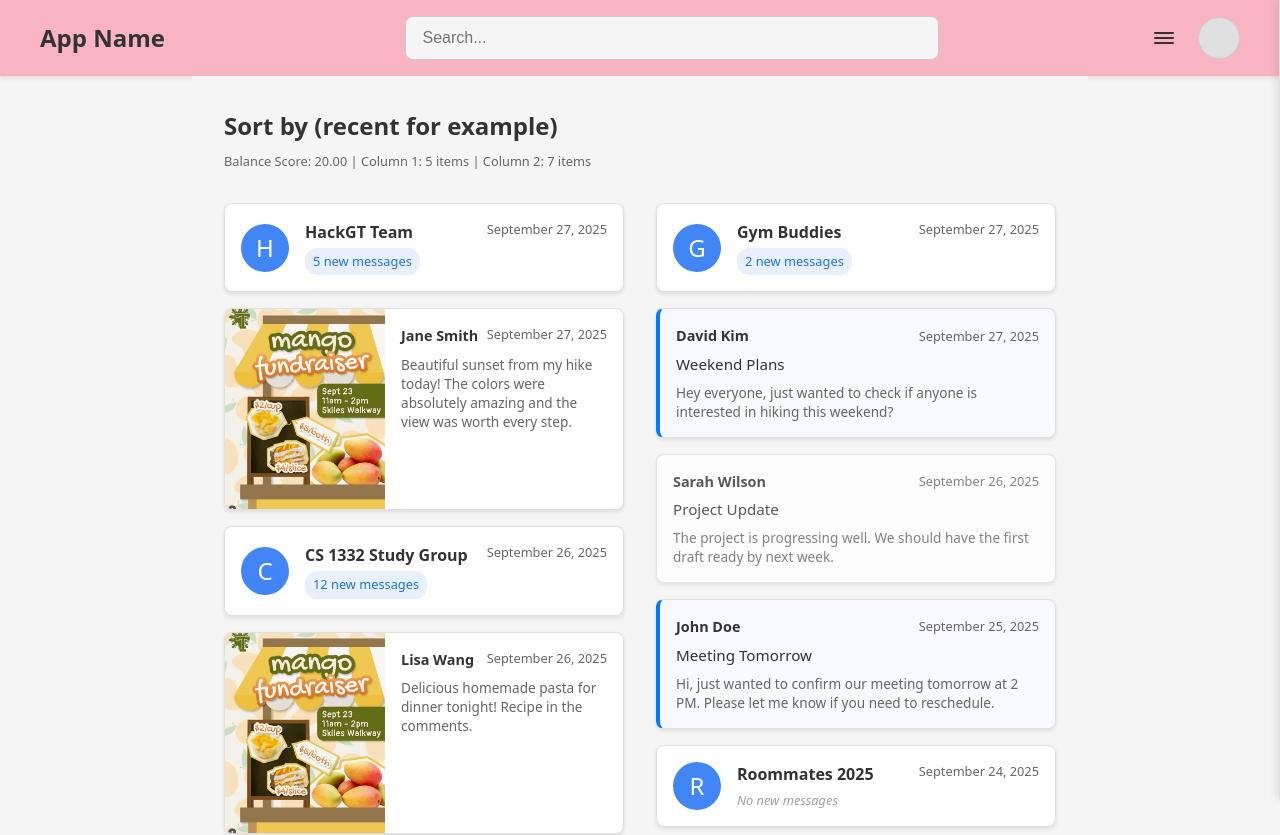
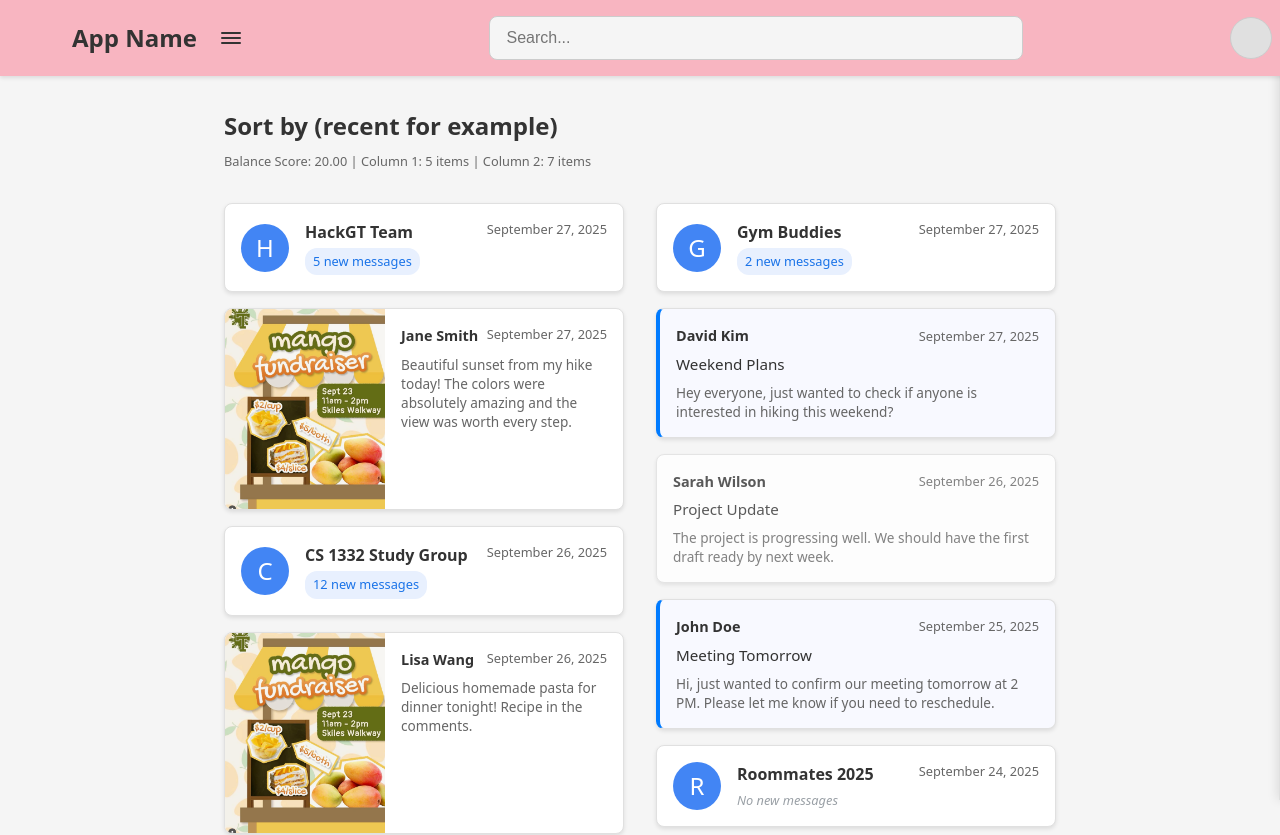
Before and after one commit to EuanHam/hackgt-25, a React (Vite) app in the folder client/: page / in a window 1280 px wide. Shown: the top 835 px of the page. Built offline with nearby package versions, Linux system fonts and the light colour scheme.

Commit message:
Updated filters, including main body compression

```diff
--- a/client/src/App.css
+++ b/client/src/App.css
@@ -8,6 +8,7 @@
 .main-content {
   flex: 1;
   padding: 2rem;
+  margin-top: 64px;
   background-color: #f5f5f5;
   min-height: calc(100vh - 80px);
   max-width: 70%;
@@ -17,10 +18,18 @@
   transition: transform 0.3s ease, width 0.3s ease;
 }
 
-.main-content-shifted {
+.main-content.main-content-shifted {
+  width: 70%;
+  margin: 70%;
+  margin-left: calc(300px + (100% - 300px - 70%) / 2);
+  margin-top: auto;
+  transition: margin-left 0.3s ease;
+}
+
+/*.main-content-shifted {
   transform: translateX(-150px);
   width: calc(70% - 150px);
-}
+}*/
 
 .main-content h1 {
   margin-top: 0;
--- a/client/src/App.tsx
+++ b/client/src/App.tsx
@@ -1,4 +1,4 @@
-import { useState } from 'react'
+import { useRef, useLayoutEffect, useState } from 'react'
 import Header from './components/Header'
 import Feed from './components/Feed'
 import Sidebar from './components/Sidebar'
@@ -7,6 +7,8 @@ import './App.css'
 
 function App() {
   const [isSidebarOpen, setIsSidebarOpen] = useState(false)
+  const headerRef = useRef<HTMLElement>(null)
+  const [headerHeight, setHeaderHeight] = useState(0)
   const [imageModalState, setImageModalState] = useState({
     isOpen: false,
     imageUrl: '',
@@ -37,13 +39,29 @@ function App() {
     })
   }
 
+  useLayoutEffect(() => {
+    if (headerRef.current) {
+      setHeaderHeight(headerRef.current.offsetHeight);
+    }
+    const handleResize = () => {
+      if (headerRef.current) {
+        setHeaderHeight(headerRef.current.offsetHeight);
+      }
+    };
+    window.addEventListener("resize", handleResize);
+    return () => window.removeEventListener("resize", handleResize);
+  }, []);
+
   return (
     <div className="app">
-      <Header onHamburgerClick={handleHamburgerClick} />
-      <main className={`main-content ${isSidebarOpen ? 'main-content-shifted' : ''}`}>
+      <Header ref={headerRef} onHamburgerClick={handleHamburgerClick} />
+      <main
+        className={`main-content ${isSidebarOpen ? 'main-content-shifted' : ''}`}
+        style={{ marginTop: headerHeight }}
+        >
         <Feed onImageClick={handleImageClick} />
       </main>
-      <Sidebar isOpen={isSidebarOpen} onClose={handleSidebarClose} />
+      <Sidebar isOpen={isSidebarOpen} onClose={handleSidebarClose} headerHeight={headerHeight} />
       <ImageModal
         isOpen={imageModalState.isOpen}
         imageUrl={imageModalState.imageUrl}
--- a/client/src/components/Header.css
+++ b/client/src/components/Header.css
@@ -2,6 +2,11 @@
   background-color: #f8b5c1; /* Light pink background */
   padding: 1rem 2rem;
   box-shadow: 0 2px 4px rgba(0, 0, 0, 0.1);
+  position: fixed;      /* Make header fixed */
+  top: 0;
+  left: 0;
+  width: 100%;
+  z-index: 2000;
 }
 
 .header-content {
@@ -10,6 +15,12 @@
   justify-content: space-between;
   max-width: 1200px;
   margin: 0 auto;
+  gap: 1rem;
+}
+
+.app-name-group {
+  display: flex;
+  align-items: center;
   gap: 1rem;
 }
 
--- a/client/src/components/Header.tsx
+++ b/client/src/components/Header.tsx
@@ -5,13 +5,25 @@ interface HeaderProps {
   onHamburgerClick: () => void;
 }
 
-const Header: React.FC<HeaderProps> = ({ onHamburgerClick }) => {
-  return (
-    <header className="header">
+const Header = React.forwardRef<HTMLElement, HeaderProps>(
+  ({ onHamburgerClick }, ref) => (
+    <header className = "header" ref={ref}>
       <div className="header-content">
         {/* App Name on the left */}
-        <div className="app-name">
-          <h1>App Name</h1>
+        <div className="app-name-group">
+          <div className="app-name">
+            <h1>App Name</h1>
+          </div>
+          {/* Hamburger menu */}
+          <button
+            className="hamburger-menu"
+            aria-label="Menu"
+            onClick={onHamburgerClick}
+          >
+            <div className="hamburger-line"></div>
+            <div className="hamburger-line"></div>
+            <div className="hamburger-line"></div>
+          </button>
         </div>
 
         {/* Search bar in the center */}
@@ -25,17 +37,6 @@ const Header: React.FC<HeaderProps> = ({ onHamburgerClick }) => {
 
         {/* Right side elements */}
         <div className="header-right">
-          {/* Hamburger menu */}
-          <button
-            className="hamburger-menu"
-            aria-label="Menu"
-            onClick={onHamburgerClick}
-          >
-            <div className="hamburger-line"></div>
-            <div className="hamburger-line"></div>
-            <div className="hamburger-line"></div>
-          </button>
-
           {/* Profile picture */}
           <div className="profile-picture" aria-label="Profile">
             <div className="profile-avatar"></div>
@@ -43,7 +44,7 @@ const Header: React.FC<HeaderProps> = ({ onHamburgerClick }) => {
         </div>
       </div>
     </header>
-  );
-};
+  )
+);
 
 export default Header;
--- a/client/src/components/Sidebar.css
+++ b/client/src/components/Sidebar.css
@@ -25,7 +25,7 @@
 }
 
 .sidebar.sidebar-open {
-  right: 0;
+  left: 0;
 }
 
 /* Sidebar header */
```
